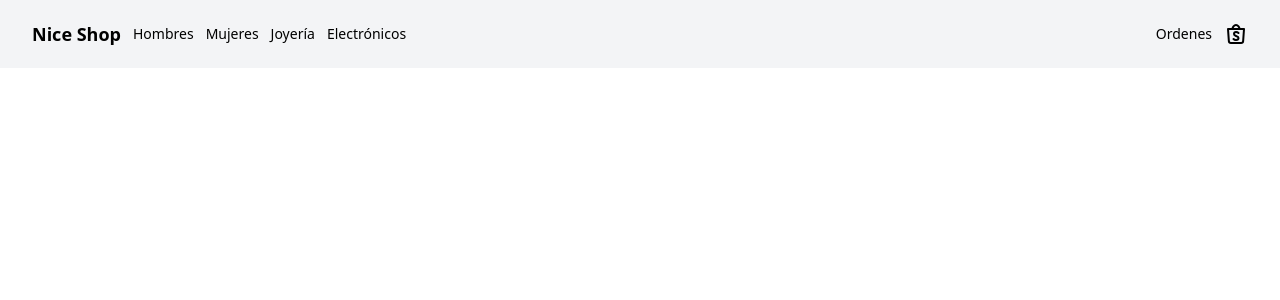
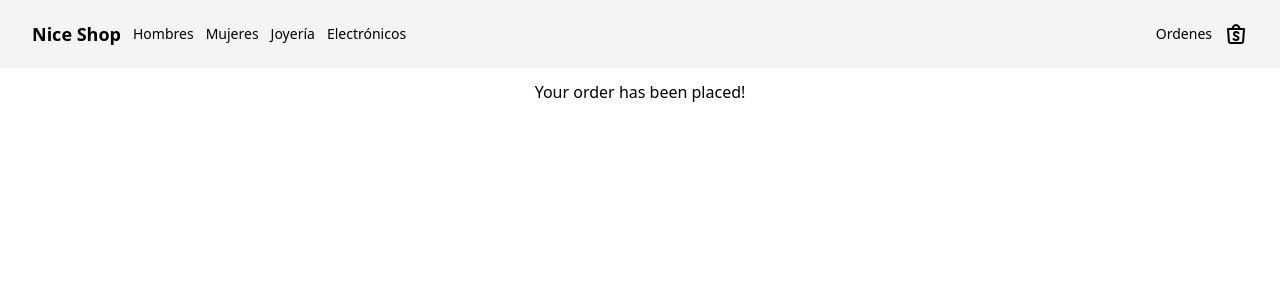
Before and after one commit to osoriolzn/nice-shop, a React (Vite) app: page /order in a window 1280 px wide. Shown: the top 300 px of the page. Built offline with nearby package versions, Linux system fonts and the light colour scheme.

Commit message:
Apply layout to order and orders page

```diff
--- a/src/pages/order/index.tsx
+++ b/src/pages/order/index.tsx
@@ -1,6 +1,10 @@
+import Layout from '../../components/layout'
+
 function Order() {
  return (
-    <div>Your order has been placed!</div>
+   <Layout>
+     <div>Your order has been placed!</div>
+   </Layout>
  )
 }
 
--- a/src/pages/ordes/index.tsx
+++ b/src/pages/ordes/index.tsx
@@ -1,6 +1,10 @@
+import Layout from '../../components/layout'
+
 function Orders() {
   return (
-    <div>Your Orders</div>
+    <Layout>
+      <div>Your Orders</div>
+    </Layout>
   )
 }
 
```
